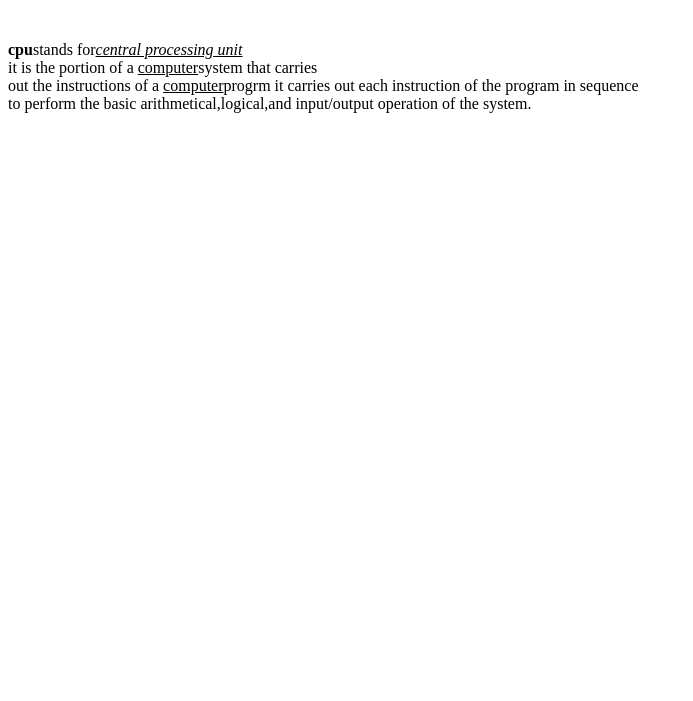
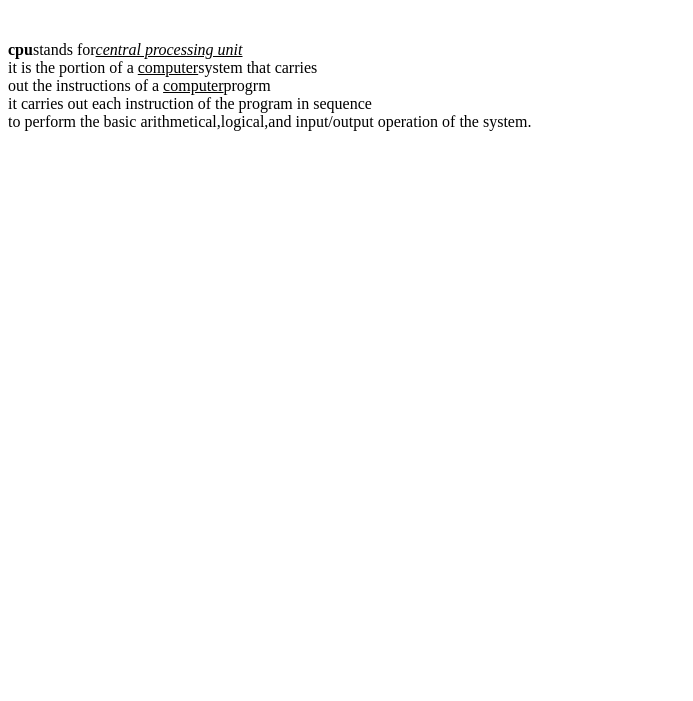
Before and after one commit to iamneo-production/adcebdadaeccdfffebaeceaec, a website: page public/index.html in a window 1280 px wide. Shown: the part 99-800 px from the top of the page, without its empty margins (0-693 px from the left). Drawn offline with Linux system fonts and the light colour scheme.

Commit message:
Backup Commit

```diff
--- a/public/index.html
+++ b/public/index.html
@@ -5,6 +5,8 @@
             <h1><b>cpu</b></h1><br>
             <p><b>cpu</b>stands for<i><u>central processing unit</i></u><br>
                 it is the portion of a <u>computer</u>system that carries<br>
-                out the instructions of a <u>computer</u>progrm
+                out the instructions of a <u>computer</u>progrm<br>
                 it carries out each instruction of the program in sequence<br>
                 to perform the basic arithmetical,logical,and input/output operation of the system.
+            </body>
+            </html>
```
